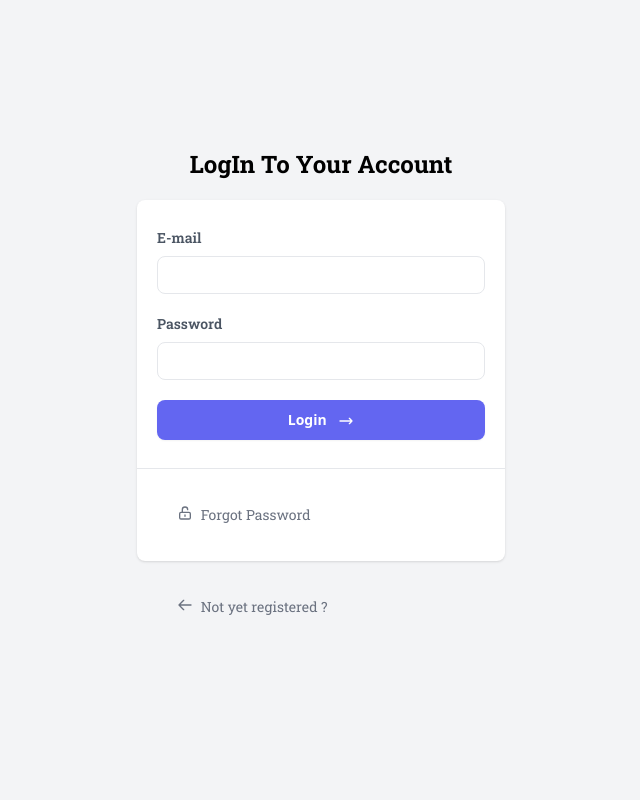
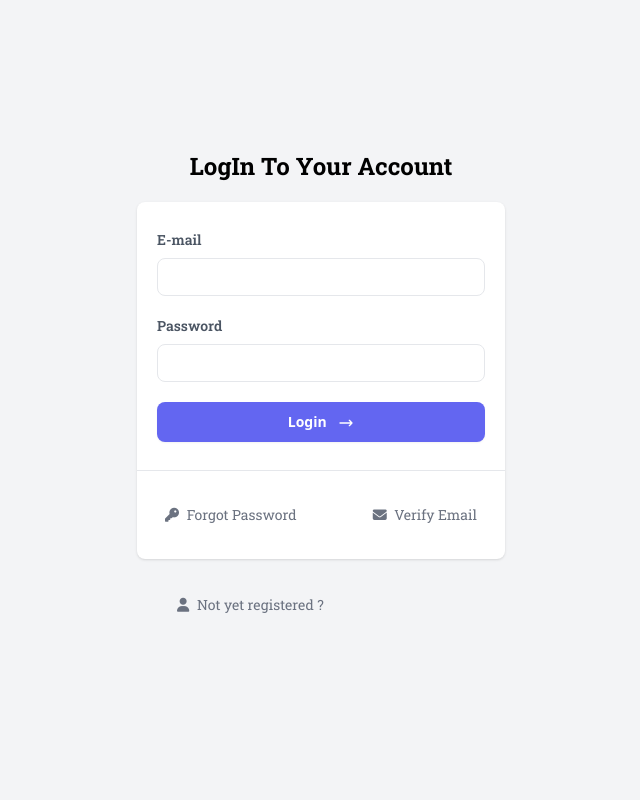
Before and after one commit to Mr-Atanu-Roy/SBCare, a Django app: page /auth/login in a window 1280 px wide. Shown: the part 94-894 px from the top of the page, without its empty margins (319-959 px from the left). Run offline with Django 4.2, Linux system fonts and the light colour scheme; some libraries are stand-ins or nearby versions.

Commit message:
added email-verify btn in login page

```diff
--- a/static/css/style.css
+++ b/static/css/style.css
@@ -756,6 +756,10 @@ video {
   justify-content: flex-start;
 }
 
+.justify-end{
+  justify-content: flex-end;
+}
+
 .justify-center{
   justify-content: center;
 }
@@ -770,6 +774,14 @@ video {
 
 .gap-1{
   gap: 0.25rem;
+}
+
+.gap-4{
+  gap: 1rem;
+}
+
+.gap-2{
+  gap: 0.5rem;
 }
 
 .divide-y > :not([hidden]) ~ :not([hidden]){
@@ -900,12 +912,21 @@ video {
   padding-bottom: 1.75rem;
 }
 
+.py-3\.5{
+  padding-top: 0.875rem;
+  padding-bottom: 0.875rem;
+}
+
 .pb-1{
   padding-bottom: 0.25rem;
 }
 
 .text-center{
   text-align: center;
+}
+
+.text-right{
+  text-align: right;
 }
 
 .align-text-top{
--- a/templates/accounts/login.html
+++ b/templates/accounts/login.html
@@ -38,18 +38,23 @@
                 </button>
             </form>
 
-            <div class="py-5">
-                <div class="grid grid-cols-2 gap-1">
+            <div class="py-5 px-3">
+                <div class="grid grid-cols-2 gap-2 justify-between">
                     <div class="text-center sm:text-left whitespace-nowrap">
                         <button
-                            class="transition duration-200 mx-5 px-5 py-4 cursor-pointer font-normal text-sm rounded-lg text-gray-500 hover:bg-gray-100 focus:outline-none focus:bg-gray-200 focus:ring-2 focus:ring-gray-400 focus:ring-opacity-50 ring-inset">
-                            <svg xmlns="http://www.w3.org/2000/svg" fill="none" viewBox="0 0 24 24"
-                                stroke="currentColor" class="w-4 h-4 inline-block align-text-top">
-                                <path stroke-linecap="round" stroke-linejoin="round" stroke-width="2"
-                                    d="M8 11V7a4 4 0 118 0m-4 8v2m-6 4h12a2 2 0 002-2v-6a2 2 0 00-2-2H6a2 2 0 00-2 2v6a2 2 0 002 2z" />
-                            </svg>
+                            class="transition duration-200 px-4 py-3.5 cursor-pointer font-normal text-sm rounded-lg text-gray-500 hover:bg-gray-100 focus:outline-none focus:bg-gray-200 focus:ring-2 focus:ring-gray-400 focus:ring-opacity-50 ring-inset">
+                            <i class="fa fa-key"></i>
                             <span class="inline-block ml-1 font-roboto">Forgot Password</span>
                         </button>
+                    </div>
+                    <div class="text-center sm:text-left whitespace-nowrap flex justify-end">
+                        <a href="{% url 'email_verify'%}">
+                            <button
+                                class="transition duration-200 px-4 py-3.5 cursor-pointer font-normal text-sm rounded-lg text-gray-500 hover:bg-gray-100 focus:outline-none focus:bg-gray-200 focus:ring-2 focus:ring-gray-400 focus:ring-opacity-50 ring-inset">
+                                <i class="fa fa-envelope"></i>
+                                <span class="inline-block ml-1 font-roboto">Verify Email</span>
+                            </button>
+                        </a>
                     </div>
                 </div>
             </div>
@@ -60,11 +65,7 @@
                     <a href="{% url 'signup' %}">
                         <button
                             class="transition duration-200 mx-5 px-5 py-4 cursor-pointer font-normal text-sm rounded-lg text-gray-500 hover:bg-gray-200 focus:outline-none focus:bg-gray-300 focus:ring-2 focus:ring-gray-400 focus:ring-opacity-50 ring-inset">
-                            <svg xmlns="http://www.w3.org/2000/svg" fill="none" viewBox="0 0 24 24"
-                                stroke="currentColor" class="w-4 h-4 inline-block align-text-top">
-                                <path stroke-linecap="round" stroke-linejoin="round" stroke-width="2"
-                                    d="M10 19l-7-7m0 0l7-7m-7 7h18" />
-                            </svg>
+                            <i class="fa fa-user"></i>
                             <span class="inline-block ml-1 font-roboto">Not yet registered ?</span>
                         </button>
                     </a>
```
